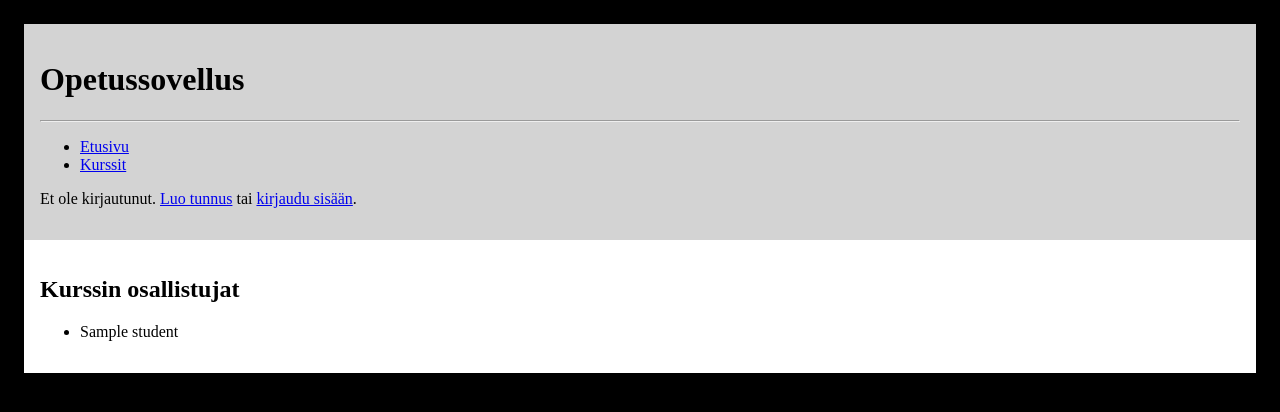
After one commit to kaahy/tsoha-opetussovellus, a Flask app: template templates/participants.html in a window 1280 px wide. The commit adds this page. Shown: the top 412 px of the page. Run offline with Flask 3, Linux system fonts and the light colour scheme; the template is opened without the code that fills it: most values are stand-ins (such as "Sample title", 1, 10 or a date in 2020).

Commit message:
Show course participants

```diff
--- a/courses.py
+++ b/courses.py
@@ -63,3 +63,7 @@ def is_participant(user_id, course_id):
     if search:
         return True
     return False
+
+def get_participants(course_id):
+    sql= f"SELECT participants.user_id AS id, users.name FROM participants, users WHERE course_id={course_id} AND participants.user_id=users.id"
+    return db.session.execute(text(sql)).fetchall()
--- a/routes.py
+++ b/routes.py
@@ -171,3 +171,9 @@ def leave_course(course_id):
         if courses.leave(course_id, users.get_user_id()):
             return course_starting_page(course_id)
         return render_template("error.html", message="Toiminto ei onnistunut.")
+
+@app.route("/course/<int:course_id>/participants")
+def participants(course_id):
+    if users.teacher_check(course_id):
+        return render_template("participants.html", participants=courses.get_participants(course_id))
+    return render_template("error.html", message="Vain kurssin opettaja voi nähdä sivun.")
--- a/templates/course.html
+++ b/templates/course.html
@@ -26,4 +26,6 @@
 {% endif %}
 <br>
 <a href="/course/{{ course_id }}/add_page">Lisää sivu</a> (vain opettaja)
+<br>
+<a href="/course/{{ course_id }}/participants">Osallistujat</a> (vain opettaja)
 {% endblock %}
--- /dev/null
+++ b/templates/participants.html
@@ -0,0 +1,14 @@
+{% extends "layout.html" %}
+{% block title %}Osallistujat{% endblock %}
+{% block content %}
+<h2>Kurssin osallistujat</h2>
+{% if participants %}
+<ul>
+{% for student in participants %}
+<li>{{ student.name }}</li>
+{% endfor %}
+</ul>
+{% else %}
+<p>Kurssilaisia ei löydy.</p>
+{% endif %}
+{% endblock %}
```
Also changed, not shown: users.py (+9 -0 lines).
